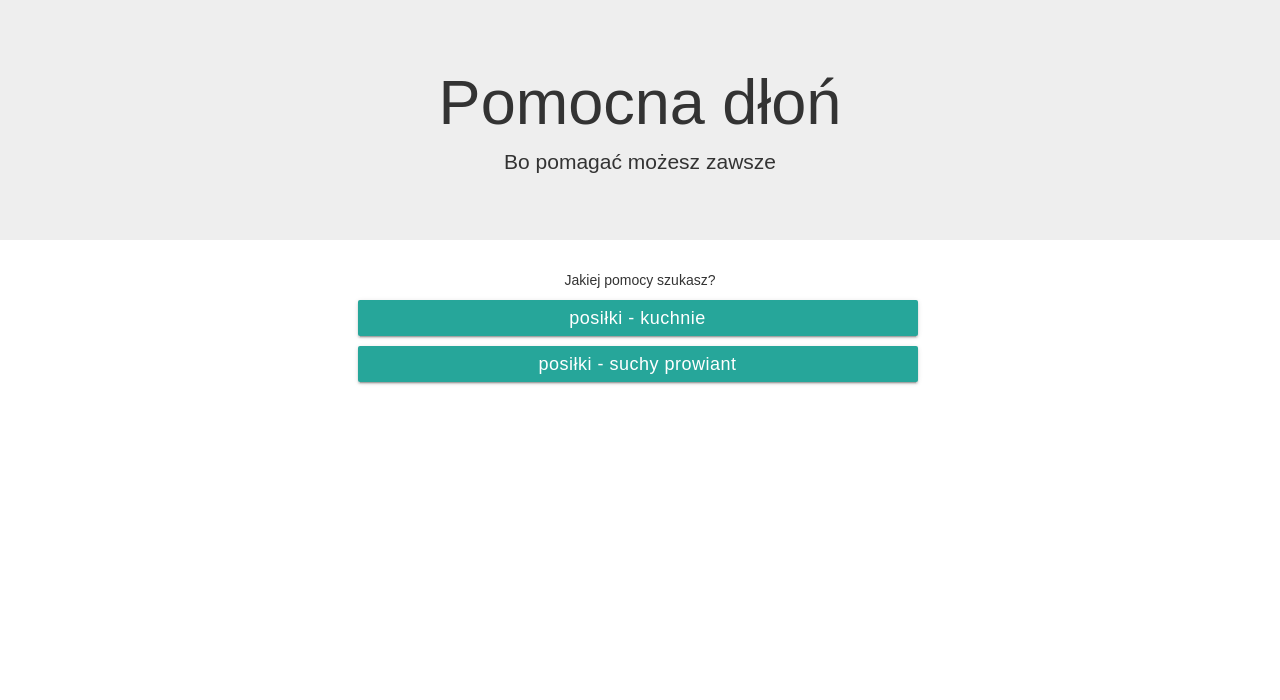
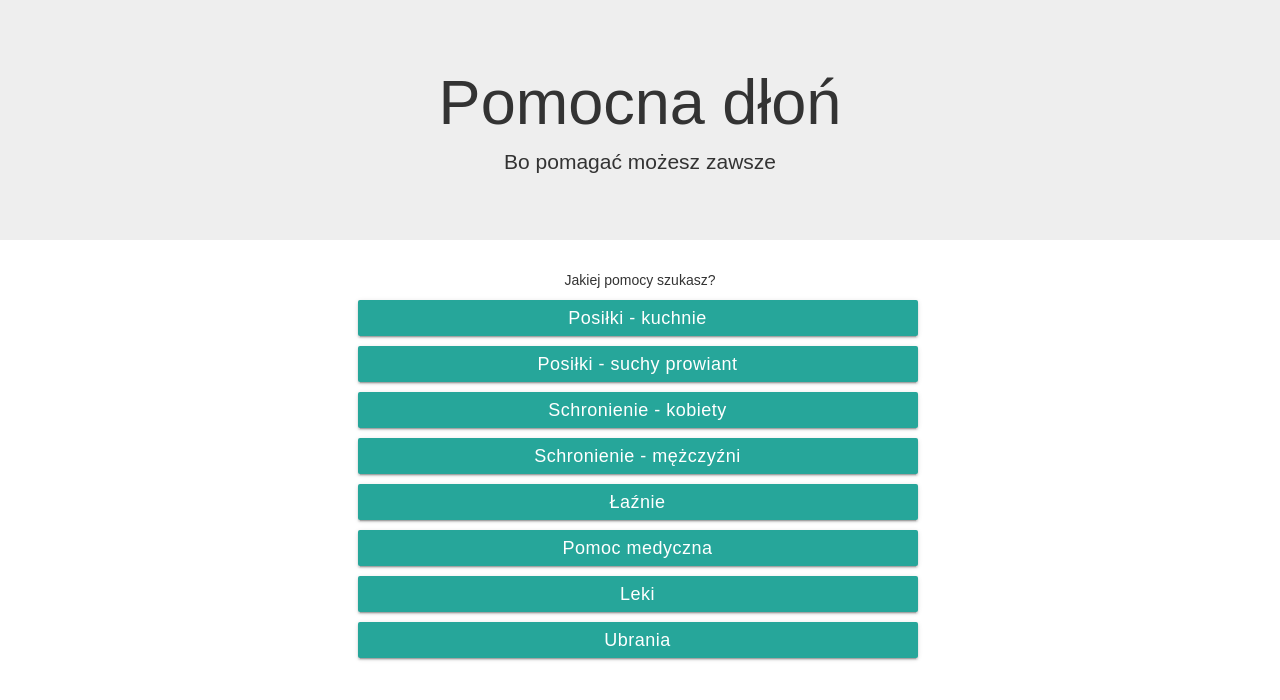
Before and after one commit to Haz111/helping_hand, a React (Create React App) app: page / in a window 1280 px wide. Shown: the top 700 px of the page. Built offline with nearby package versions, Linux system fonts and the light colour scheme; the HTML template or start-up script is replaced by a standard one.

Commit message:
completed data

```diff
--- a/src/MenuCategory.js
+++ b/src/MenuCategory.js
@@ -13,8 +13,14 @@ class MenuCategory extends Component {
           <Row className="show-grid">
             <Col className="text-center" lg={6} lgOffset={3} md={4} mdOffset={4} sm={6} smOffset={3} xs={10} xsOffset={1}>
               <ButtonToolbar>
-                <Link to={'/kitchen'}><Button bsStyle="primary" bsSize="large" block>posiłki - kuchnie</Button></Link>
-                <Link to={'/packed_food'}><Button bsStyle="primary" bsSize="large" block>posiłki - suchy prowiant</Button></Link>
+                <Link to={'/kitchens'}><Button bsStyle="primary" bsSize="large" block>Posiłki - kuchnie</Button></Link>
+                <Link to={'/packed_food'}><Button bsStyle="primary" bsSize="large" block>Posiłki - suchy prowiant</Button></Link>
+                <Link to={'/shelter_women'}><Button bsStyle="primary" bsSize="large" block>Schronienie - kobiety</Button></Link>
+                <Link to={'/shelter_men'}><Button bsStyle="primary" bsSize="large" block>Schronienie - mężczyźni</Button></Link>
+                <Link to={'/baths'}><Button bsStyle="primary" bsSize="large" block>Łaźnie</Button></Link>
+                <Link to={'/medical'}><Button bsStyle="primary" bsSize="large" block>Pomoc medyczna</Button></Link>
+                <Link to={'/medicines'}><Button bsStyle="primary" bsSize="large" block>Leki</Button></Link>
+                <Link to={'/clothes'}><Button bsStyle="primary" bsSize="large" block>Ubrania</Button></Link>
               </ButtonToolbar>
             </Col>
           </Row>
--- a/src/Place.js
+++ b/src/Place.js
@@ -7,14 +7,20 @@ class Place extends Component {
     1. name
     2. adres
     */
+
+    renderIfDataExist(description, data) {
+        if (data) return (<p>{description}{data}</p>);
+    }
+
     render() {
         let place = this.props.place;
+
         return (
             <div>
                 <Panel header={place.name}>
                     <p>Adres: <b>{place.adres}</b></p>
-                    <p>Dzień otwarcie: {place.days}</p>
-                    <p>Godziny otwarcia: {place.hours}</p>
+                    {this.renderIfDataExist("Dzień otwarcia: ", place.days)}
+                    {this.renderIfDataExist("Godziny otwarcia: ", place.hours)}
                 </Panel>
             </div>
         );
--- a/src/data.json
+++ b/src/data.json
@@ -1,7 +1,6 @@
 {
-      "kitchen": {
+      "kitchens": {
         "name": "Posiłki - kuchnie",
-        "route": "kitchen",
         "description": "Miejsca w których bezdomni mogą otrzymać darmowe posiłki.",
         "places": [
           {
@@ -52,7 +51,6 @@
       },
       "packed_food": {
         "name": "Posiłki - suchy prowiant",
-        "route": "packed_food",
         "description": "Miejsca w których bezdomni mogą otrzymać suchy prowiant.",
         "places": [
             {
@@ -87,61 +85,168 @@
             }
         ]
       },
-      "sleeping": {
-        "name": "Schroniska i noclegownie",
-        "route": "sleeping",
+      "shelter_women": {
+        "name": "Schronienie - kobiety",
         "description": "Miejsca w których bezdomni mogą się przespać.",
         "places": [
           {
-            "name": "Chrześcijański Ośrodek Pomocy Bezdomnym \"Dom Korneliusza\"",
+            "name": "Przytulisko św. Brata Alberta dla Bezdomnych Kobiet",
+            "adres": "ul. Malborska 64 B"
+          },
+          {
+            "name": "Schronisko dla Bezdomnych Kobiet",
+            "adres": "ul. Sołtysowska 13C"
+          },
+          {
+            "name": "Chrześcijańsk Ośodek Pomocy Bezdomnym \"Dom Łazarza\"",
+            "adres": "ul. Nowogródzka 8"
+          },
+          {
+            "name": "Dom Matki i Dziecka im. bł Bernardyny Jabłońskiej",
+            "adres": "ul. Żywiecka 16"
+          },
+          {
+            "name": "Dom Samotnej Matki \"Okno Życia\"",
+            "details": "całodobowo",
+            "adres": "ul Przybyszewskiego 39"
+          },
+          {
+            "name": "OGRZEWALNIE",
+            "details": "czynna w okresie zimowym",
+            "adres": "os. Krakowiaków 46"
+          }
+        ]
+      },
+      "shelter_men": {
+        "name": "Schronienie - mężczyźni",
+        "description": "Miejsca w których bezdomni mogą się przespać.",
+        "places": [
+          {
+            "name": "Przytulisko św. Brata Alberta",
+            "adres": "ul. Skawińska 4-6"
+          },
+          {
+            "name": "Noclegownia i Schronisko dla Bezdomnych Mężczyzn",
+            "details": "czynna w okresie zimowym",
+            "adres": "ul. Makuszyńskiego 19 A"
+          },
+          {
+            "name": "Krakowska Fundacja Pomocy Potrzebującym NASZ DOM",
+            "adres": "ul. Nad Fosą 32"
+          },
+          {
+            "name": "Chrześcijański Ośrodek Pomocy Bezdomnym \"Dom Łazarza\"",
+            "adres": "ul. Nowogródzka 8"
+          },
+          {
+            "name": "Schronisko \"Dom Korneliusza\"",
             "adres": "ul. Koprowa 4"
           },
           {
-            "name": "Noclegownia i Schronisko dla Bezdomnych Mężczyzn",
-            "adres": "ul. Makuszyńskiego 19a"
+            "name": "Wspólnota \"Emaus\"",
+            "adres": "ul. Czeczeńska 25"
           },
           {
-            "name": "Schronisko dla Bezdomnych Kobiet",
-            "adres": "ul. Sołtysowska 13c"
+            "name": "OGRZEWALNIA",
+            "details": "czynna w okresie zimowym",
+            "adres": "ul. Rozrywka 1"
+          },
+          {
+            "name": "OGRZEWALNIA",
+            "details": "czynna w okresie zimowym",
+            "adres": "ul. Wielicka 44 B"
           }
         ]
       },
       "baths": {
         "name": "Łaźnie",
-        "route": "baths",
         "description": "Darmowe łaźnie dla bezdomnych",
         "places": [
           {
-            "name": "Przytulisko im. św. Brata Alberta dla Bezdomnych Mężczyzn",
-            "adres": "Kraków, ul. Kościuszki 23"
-          },
-          {
-            "name": "Krakowskie Centrum Bezdomnych",
-            "adres": "Kraków, ul. Pawia 22"
+            "name": "Łaźnia Dzieła Pomocy św. Ojca Pio",
+            "adres": "ul. Smoleńsk 4",
+            "days": "poniedziałek, wtorek, środa, piątek",
+            "hours": "10:30 - 16:00 (kobiety: wtorek, piątek 10:00 - 12:30)"
           }
         ]
       },
-      "doctor": {
-        "name": "Lekarz",
-        "route": "doctor",
+      "medical": {
+        "name": "Pomoc medyczna",
+        "route": "medical",
         "description": "Miejsca w których bezdomni mogą otrzymać darmową pomoc lekarską.",
         "places": [
           {
-            "name": "Centrum Kompleksowej Pomocy Bezdomnym i Najuboższym",
+            "name": "Przychodnia Lekarska dla Osób Bezdomnych i Ubogich",
             "adres": "ul. Smoleńsk 4",
-            "hours": ""
-          },
-          {
-            "name": "Lekarze Nadziei",
-            "adres": "Kraków, ul. Olszańska 5",
-            "hours": ""
+            "days": "poniedziałek - piątek",
+            "hours": "12:00 - 18:00"
           }
         ]
       },
       "medicines": {
         "name": "Lekarstwa",
-        "route": "medicines",
         "description": "Miejsca w których bezdomni mogą otrzymać darmowe lekarstwa.",
-        "places": []
+        "places": [
+            {
+            "name": "Apteka Darów",
+            "adres": "ul. Na Błonie 1",
+            "days": "poniedziałek, środa",
+            "hours": "16:00 - 18:00"
+          },
+          {
+            "name": "Punkt charytatywny wydawania leków",
+            "adres": "ul. Dywizjonu 303 Pawilon Nr. 1",
+            "days": "poniedziałek, środa, piątek",
+            "hours": "12:00 - 18:00"
+          }
+        ]
+      },
+      "clothes": {
+        "name": "Odzież",
+        "description": "Miejsca w których bezdomni mogą otrzymać darmową odzież.",
+        "places": [
+            {
+            "name": "Garderoba Dzieła Pomocy św. Ojca Pio",
+            "adres": "ul. Smoleńsk 4",
+            "days": "poniedziałek, wtorek, środa, piątek",
+            "hours": "10:30 - 16:00"
+          },
+          {
+            "name": "PCK",
+            "adres": "os. Zielone 16",
+            "days": "wtorek, piątek",
+            "hours": "10:00 - 14:00"
+          },
+          {
+            "name": "Punkt Pomocy",
+            "adres": "os. Bożego Ciała 21",
+            "days": "wtorek, czwartek",
+            "hours": "16:00 - 18:00"
+          },
+          {
+            "name": "Polski Komitet Pomocy Społecznej",
+            "adres": "os. Zielone 8",
+            "days": "środa, czwartek",
+            "hours": "9:00 - 14:00"
+          },
+          {
+            "name": "Punkt Socjalny Caritas",
+            "adres": "ul. Ossowskiego 5",
+            "days": "poniedziałek, wtorek, piątek",
+            "hours": "9:00 - 14:00"
+          },
+          {
+            "name": "Parafia św. Jana Kantego",
+            "adres": "ul. Jabłonkowska 18",
+            "days": "czwartek",
+            "hours": "17:00 - 20:00"
+          },
+          {
+            "name": "Kuchnia św. Brata Alberta",
+            "adres": "ul. Reformacka 3",
+            "days": "poniedziałek - piątek",
+            "hours": "12:00 - 14:00"
+          }
+        ]
       }
 }
```
